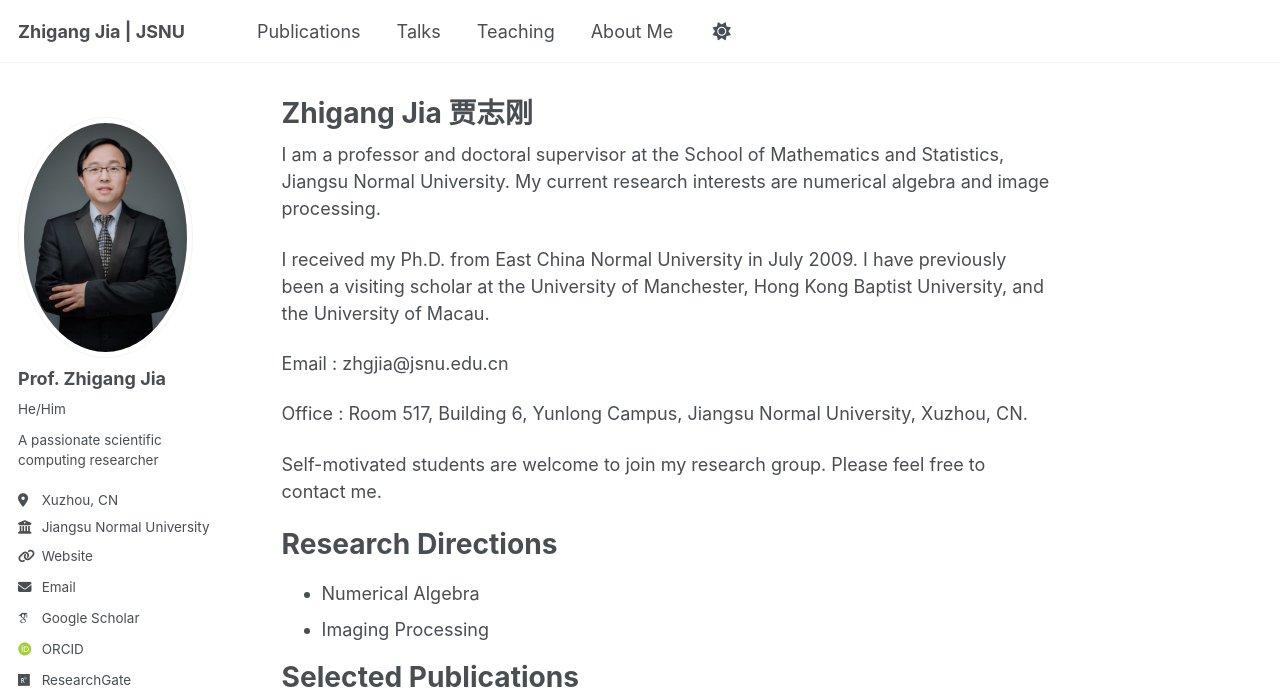
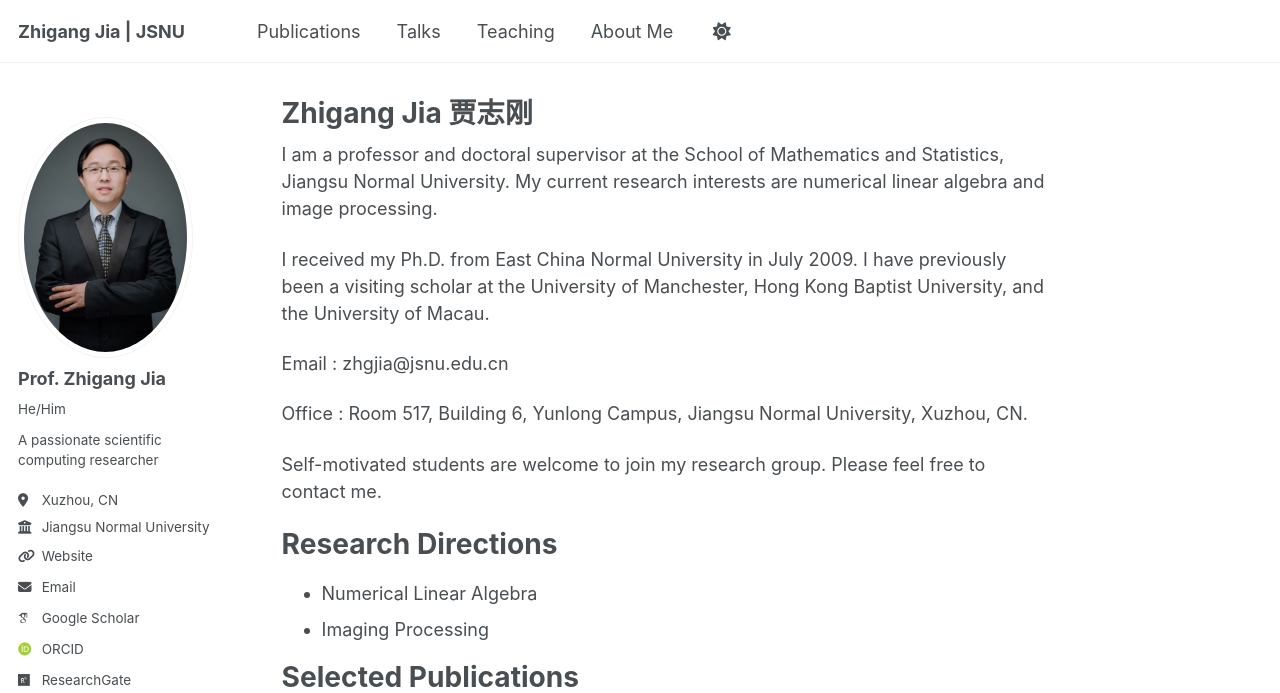
Before and after one commit to Zhigang-JIA/Zhigang-JIA.github.io, a Jekyll site: the page built from _pages/about.md, in a window 1280 px wide and 1391 px high. Shown: the top 693 px of the window. Built offline with Jekyll 4.4.1, drawn with Linux system fonts in a browser that asks for light colours; some web fonts are replaced; a script that is not in the unit is left out.

Commit message:
fix some problem

```diff
--- a/_pages/about.md
+++ b/_pages/about.md
@@ -7,7 +7,7 @@ redirect_from:
   - /about.html
 ---
 
-I am a professor and doctoral supervisor at the School of Mathematics and Statistics, Jiangsu Normal University. My current research interests are numerical algebra and image processing.
+I am a professor and doctoral supervisor at the School of Mathematics and Statistics, Jiangsu Normal University. My current research interests are numerical linear algebra and image processing.
 
 I received my Ph.D. from East China Normal University in July 2009. I have previously been a visiting scholar at the University of Manchester, Hong Kong Baptist University, and the University of Macau.
 
@@ -18,7 +18,7 @@ Office : Room 517, Building 6, Yunlong Campus, Jiangsu Normal University, Xuzhou
 Self-motivated students are welcome to join my research group. Please feel free to contact me.
 
 # Research Directions
-* Numerical Algebra
+* Numerical Linear Algebra
 * Imaging Processing
 
 # Selected Publications
```
Also changed, not shown: _pages/cv.md (+1 -1 lines).
